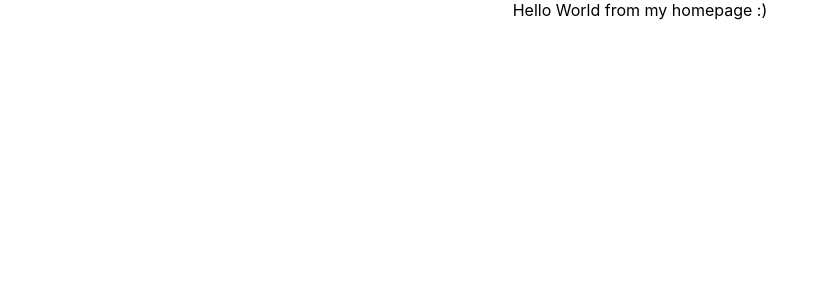
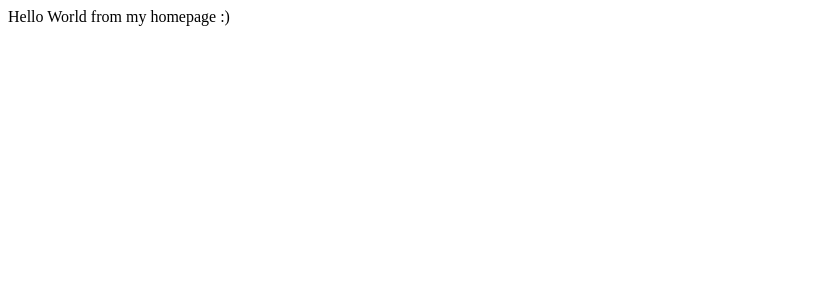
Before and after one commit to ilopezro/ilopezro.github.io, a React (Create React App) app: page / in a window 1280 px wide. Shown: the top 300 px of the page, without its empty margins (0-821 px from the left). Built offline with nearby package versions, Linux system fonts and the light colour scheme.

Commit message:
chore: remove sass, clean up pacakge.json

```diff
--- a/lint-staged.config.js
+++ b/lint-staged.config.js
@@ -5,7 +5,4 @@ module.exports = {
   "**/*.tsx": (files) => {
     return files.map((file) => `npx eslint ${file} --fix`);
   },
-  "*/**.scss": (files) => {
-    return files.map((file) => `npx stylelint ${file} --fix`);
-  },
 };
--- a/src/App.scss
+++ /dev/null
@@ -1,3 +0,0 @@
-.App {
-  text-align: center;
-}
--- a/src/App.tsx
+++ b/src/App.tsx
@@ -1,6 +1,5 @@
 import React from "react";
 import Routes from "routes/routes";
-import "./App.scss";
 
 const App: React.FC = () => {
   return (
--- a/src/index.scss
+++ /dev/null
@@ -1,13 +0,0 @@
-body {
-  margin: 0;
-  font-family: -apple-system, BlinkMacSystemFont, 'Segoe UI', Roboto, Oxygen,
-    Ubuntu, Cantarell, 'Fira Sans', 'Droid Sans', 'Helvetica Neue',
-    sans-serif;
-  -webkit-font-smoothing: antialiased;
-  -moz-osx-font-smoothing: grayscale;
-}
-
-code {
-  font-family: source-code-pro, Menlo, Monaco, Consolas, 'Courier New',
-    monospace;
-}
--- a/src/index.tsx
+++ b/src/index.tsx
@@ -1,6 +1,6 @@
 import React from "react";
+// eslint-disable-next-line react/no-deprecated
 import { render } from "react-dom";
-import "./index.scss";
 import App from "./App";
 
 render(
--- a/tsconfig.path.json
+++ b/tsconfig.path.json
@@ -3,7 +3,7 @@
     "paths": {
       "components/*": ["components/*"],
       "views/*": ["views/*"],
-       "routes/*": ["routes/*"]
+      "routes/*": ["routes/*"]
     }
   }
 }
```
Also changed, not shown: package.json (+32 -41 lines), .stylelintrc.js (deleted), 2 other files (tests, documents, lock files or other folders).
